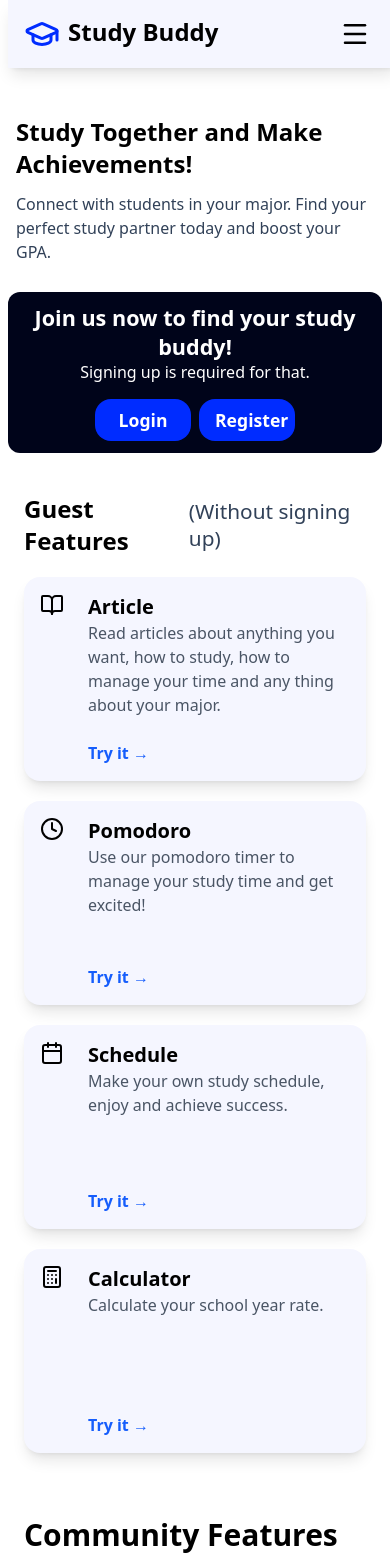
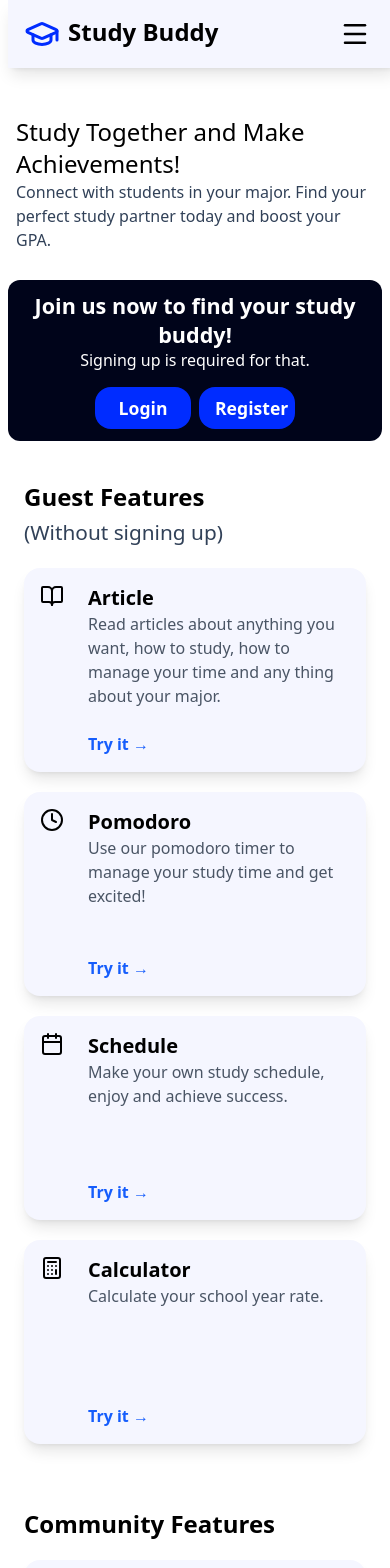
Before and after one commit to IbrahimZherati/StudyBuddy, a Next.js app in the folder studybuddy-frontend/: page / in a window 390 px wide. Shown: the top 1568 px of the page. Built offline with nearby package versions, Linux system fonts and the light colour scheme.

Commit message:
Fixed text wrap and size in home page

```diff
--- a/studybuddy-frontend/app/globals.css
+++ b/studybuddy-frontend/app/globals.css
@@ -19,7 +19,7 @@
     }
 
     .title {
-        @apply text-2xl md:text-4xl font-bold mb-3;
+        @apply text-2xl md:text-3xl font-bold mb-3;
     }
 
     .sub-title {
--- a/studybuddy-frontend/components/CommunityFeatures.jsx
+++ b/studybuddy-frontend/components/CommunityFeatures.jsx
@@ -34,7 +34,7 @@ export default function CommunityFeatures() {
 
   	return (
 		<section id='communityFeatures' className="mx-4 md:mx-10 my-6 scroll-mt-24">
-			<h3 className="text-3xl font-bold mb-5">
+			<h3 className="title font-bold mb-5">
 				Community Features
 			</h3>
 
--- a/studybuddy-frontend/components/GuestFeatures.jsx
+++ b/studybuddy-frontend/components/GuestFeatures.jsx
@@ -33,10 +33,11 @@ export default function GuestFeatures() {
 
 	return (
 		<section id='guestFeatures' className="mx-4 md:mx-10 my-6 scroll-mt-24">
-			<h3 className="flex-row-center justify-start gap-1 text-2xl md:text-3xl font-bold mb-5">
-				Guest Features
-				<span className='sub-title font-normal md:ml-1 text-[1.3rem]'>(Without signing up)</span>
-			</h3>
+			<div className="flex-row-center flex-wrap justify-start gap-1 md:text-3xl font-bold mb-5">
+				<h3 className='title m-0 shrink-0'>Guest Features</h3>
+				<span className='sub-title font-normal md:ml-1 text-[1.3rem]
+								whitespace-nowrap'>(Without signing up)</span>
+			</div>
 
 			<CardContainer additionalStyles="grid-cols-1 sm:grid-cols-2 xl:grid-cols-4">
 				{features.map((feature, i) => (
--- a/studybuddy-frontend/components/Hero.jsx
+++ b/studybuddy-frontend/components/Hero.jsx
@@ -5,7 +5,7 @@ export default function Hero() {
     return (
         <section>
             <div className='mt-27 mb-7 mx-2 md:mx-10'>
-                <h1 className='title'>
+                <h1 className='text-2xl md:text-4xl'>
                     Study Together and Make Achievements!
                 </h1>
 
--- a/studybuddy-frontend/components/HowItWorks.jsx
+++ b/studybuddy-frontend/components/HowItWorks.jsx
@@ -18,7 +18,7 @@ export default function HowItWorks() {
 
 	return (
 		<section id='howItWorks' className="mx-4 md:mx-10 my-6 scroll-mt-24">
-			<h3 className="text-3xl font-bold mb-5">
+			<h3 className="title font-bold mb-5">
 				How it Works
 			</h3>
 
@@ -44,11 +44,11 @@ export default function HowItWorks() {
 				<div className="flex flex-col justify-between">
 					{steps.map((step, i) => (
 						<div key={i} className="mb-10">
-							<h3 className="title text-[1.3rem] mb-2">
+							<h3 className="font-bold text-[1.2rem] md:text-[1.3rem] mb-2">
 								{step.title}
 							</h3>
 
-							<p className="sub-title text-[1.1rem]">
+							<p className="sub-title text-[1rem] md:text-[1.1rem]">
 								{step.desc}
 							</p>
 						</div>
--- a/studybuddy-frontend/components/Review.jsx
+++ b/studybuddy-frontend/components/Review.jsx
@@ -34,7 +34,7 @@ export default function Review() {
 
     return (
         <section id='reviews' className="mx-4 md:mx-10 my-6 scroll-mt-24">
-            <h3 className="text-3xl font-bold mb-2">
+            <h3 className="title font-bold mb-2">
                 Reviews
             </h3>
 
```
